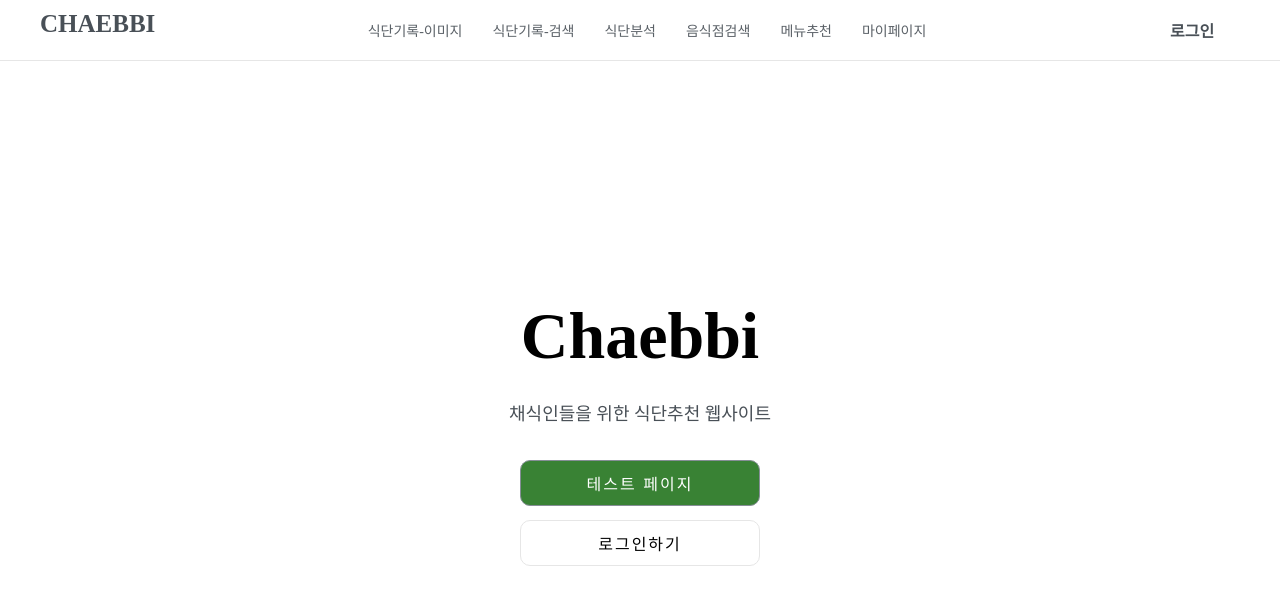
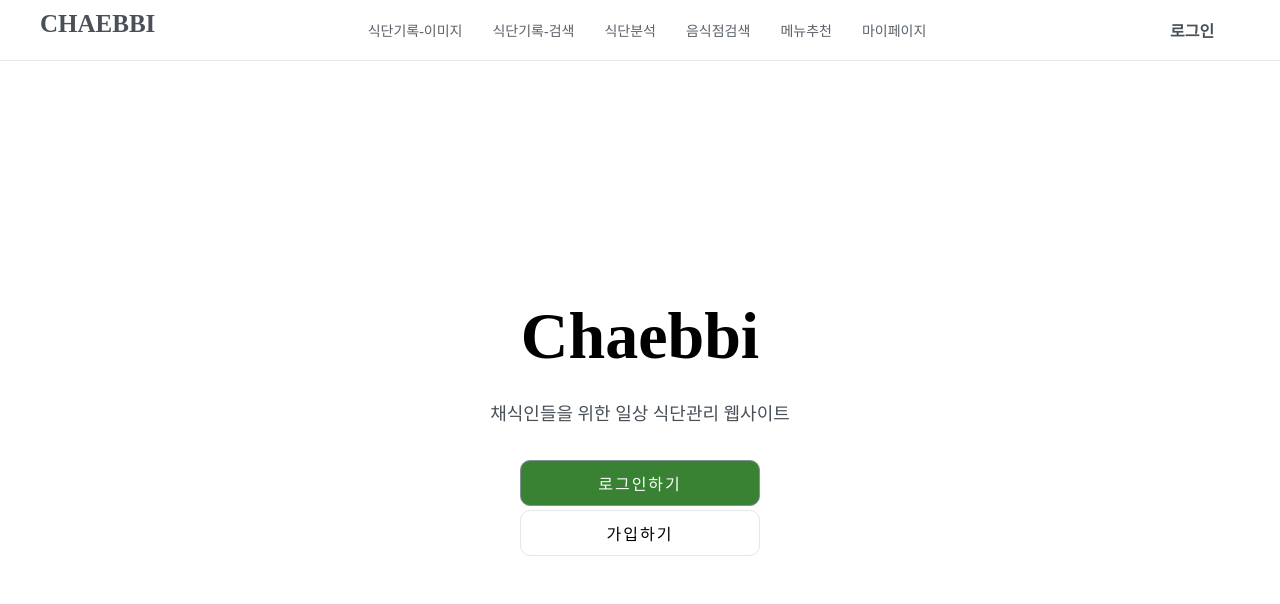
Before and after one commit to Chaebbi/chaebbiReact, a React (Create React App) app: page / in a window 1280 px wide. Shown: the top 604 px of the page. Built offline with nearby package versions, Linux system fonts and the light colour scheme.

Commit message:
[Fix] 비회원용 랜딩 페이지 문구 수정

```diff
--- a/src/pages/Landing.js
+++ b/src/pages/Landing.js
@@ -8,28 +8,33 @@ function Landing(){
         <>
             <IntroduceBox>
                 <H1>Chaebbi</H1>
-                <H4>채식인들을 위한 식단추천 웹사이트</H4>
+                <H4>채식인들을 위한 일상 식단관리 웹사이트</H4>
+
                 <Button
                     width="240px"
                     height="46px"
                     margin="25px 0 15px 0"
                     borderRadius="10px"
-                 position="relative" left="180px"
-                 text="테스트 페이지"
-                 href="/test"
+                    position="relative"
+                    top="0px"
+                    left="180px"
+                    text="로그인하기"
+                    href="/sign_in"
                 />
                 <Button
                     width="240px"
                     height="46px"
                     margin="25px 0 15px 0"
-                 position="relative" top="60px" left="-60px"
+                    position="relative"
+                    top="50px"
+                    left="-60px"
                     borderRadius="10px"
                     border="#e6e6e6"
                     hover="#fff"
                     background="#fff"
                     color="#000"
-                 text="로그인하기"
-                 href="/sign_in"
+                    text="가입하기"
+                    href="/sign_up"
                 />
 
             </IntroduceBox>
```
Lines whose indentation alone changed are shown as unchanged.
